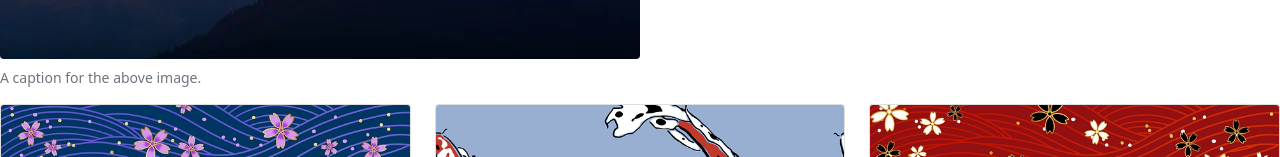
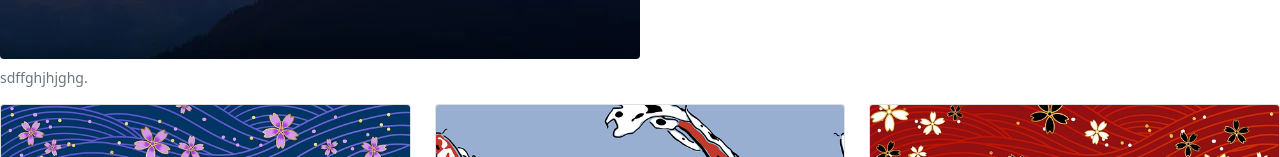
Before and after one commit to aliza12345666/jojojo, a plain HTML site: page index.html in a window 1280 px wide. Shown: the part 504-661 px from the top of the page. Drawn offline with nearby package versions, Linux system fonts and the light colour scheme.

Commit message:
Update index.html
add

```diff
--- a/index.html
+++ b/index.html
@@ -44,7 +44,7 @@
 </nav>
 <br><figure class="figure">
   <img src="koko.webp" class="figure-img img-fluid rounded" alt="...">
-  <figcaption class="figure-caption">A caption for the above image.</figcaption>
+  <figcaption class="figure-caption">sdffghjhjghg.</figcaption>
 </figure>
    <div class="row row-cols-1 row-cols-md-3 g-4">
   <div class="col">
```
